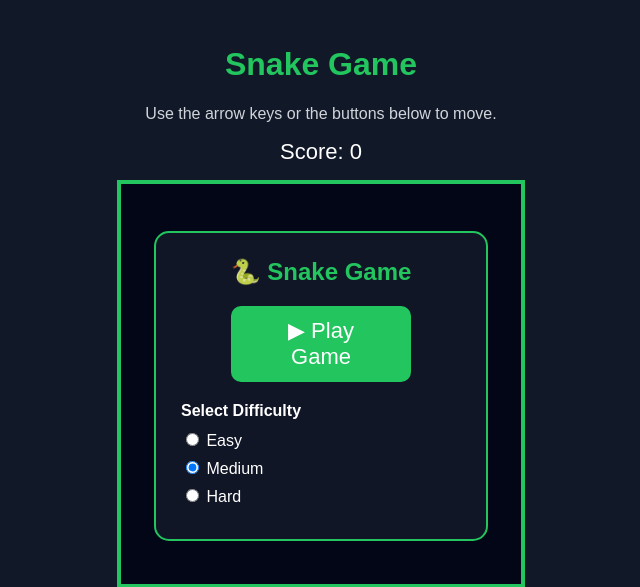
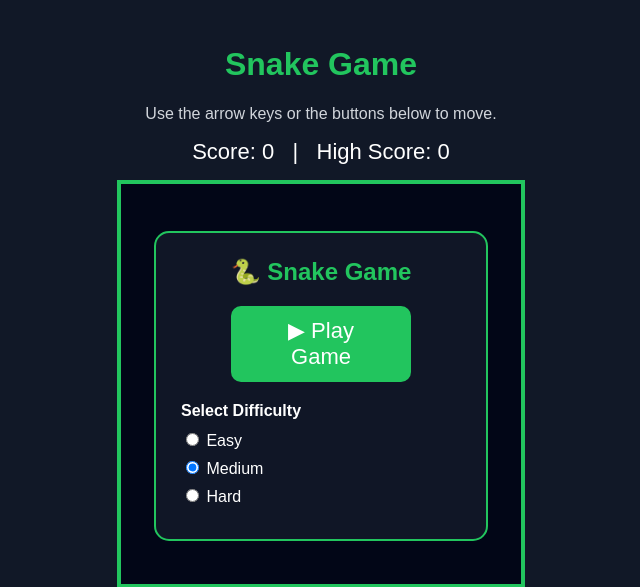
Before and after one commit to ronaldkiprono/Project-work, a Flask app: page / in a window 1280 px wide. Shown: the top 587 px of the page, without its empty margins (319-959 px from the left). Run offline with Flask 3, Linux system fonts and the light colour scheme.

Commit message:
highscore tallying added

```diff
--- a/static/game.js
+++ b/static/game.js
@@ -9,6 +9,7 @@ const startMenu = document.getElementById("startMenu");
 const difficultyButtons = document.getElementsByName("difficulty");
 const boxSize = 20;
 const canvasSize = 400;
+const highScoreText = document.getElementById("highScore");
 
 let snake;
 let food;
@@ -19,6 +20,9 @@ let gameRunning;
 let gameLoop;
 let gameSpeed = 120;
 let paused= false;
+let highScore = Number(localStorage.getItem("highScore")) || 0;
+
+highScoreText.textContent = highScore;
 
 
 function startGame() {
@@ -124,6 +128,13 @@ function updateGame() {
      }
 
      scoreText.textContent = score;
+     if (score > highScore) {
+       highScore = score;
+
+       localStorage.setItem("highScore", highScore);
+
+       highScoreText.textContent = highScore;
+     }
      food = createFood();
    } else {
      snake.pop();
--- a/templates/index.html
+++ b/templates/index.html
@@ -19,9 +19,10 @@
         </p>
 
         <div class="score-board">
-            Score: <span id="score">0</span>
+             Score: <span id="score">0</span>
+             &nbsp;&nbsp;|&nbsp;&nbsp;
+             High Score: <span id="highScore">0</span>
         </div>
-
 
         <div class="canvas-container">
             <canvas id="gameCanvas" width="400" height="400"></canvas>
```
